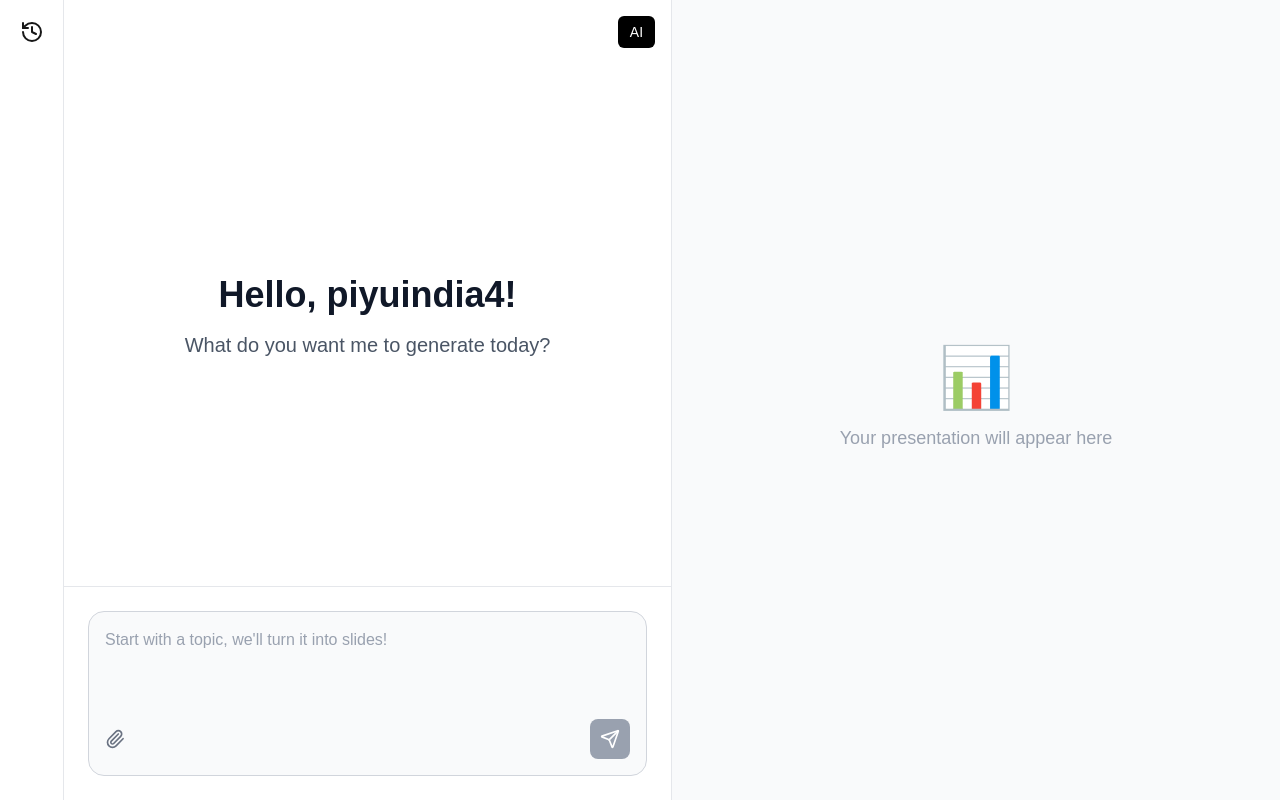
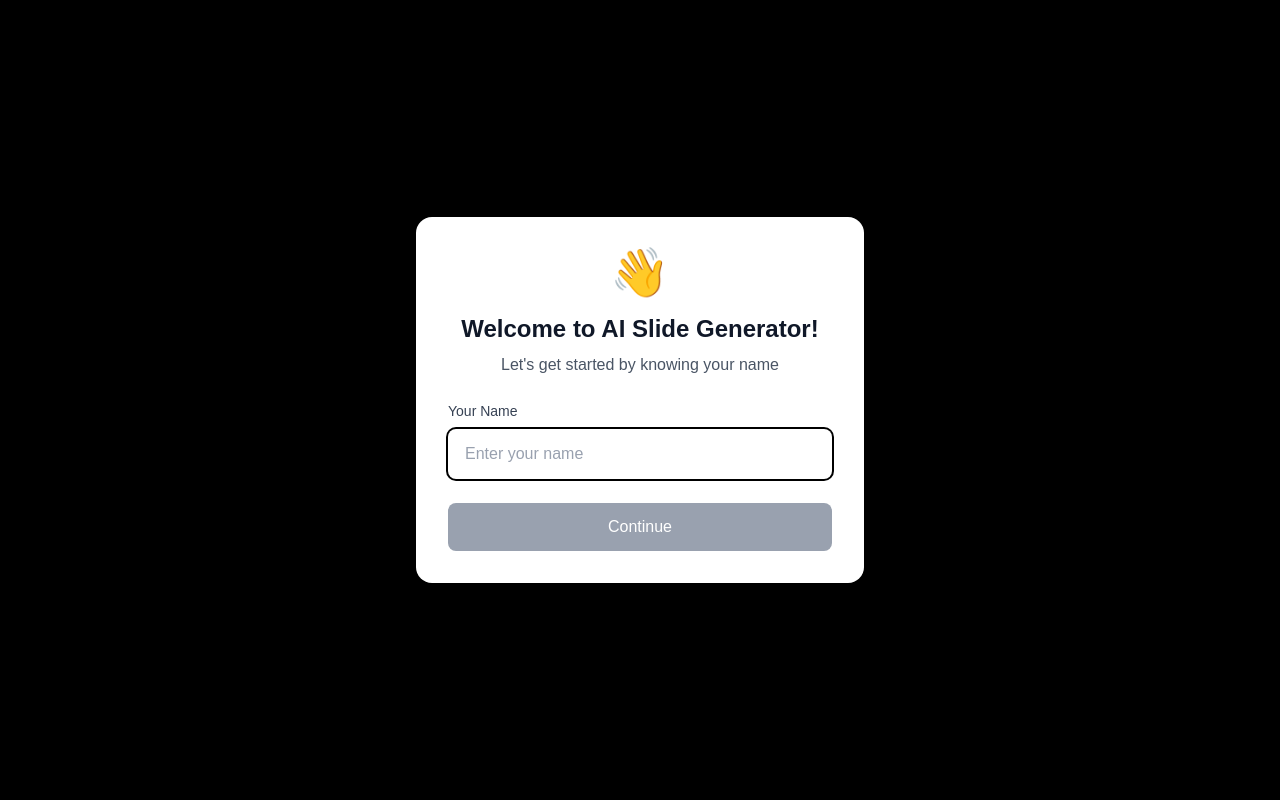
Before and after one commit to md-anas-sabah/chat-to-pptx, a Next.js app: page / in a window 1280 px wide. Built offline with nearby package versions, Linux system fonts and the light colour scheme.

Commit message:
feat: added history

```diff
--- a/src/app/page.tsx
+++ b/src/app/page.tsx
@@ -1,14 +1,22 @@
 /* eslint-disable @typescript-eslint/no-unused-vars */
 /* eslint-disable @typescript-eslint/no-explicit-any */
-'use client';
+"use client";
 
-import { useState, useEffect } from 'react';
-import { Send, Paperclip, CheckCircle, History, Download, Menu, X } from 'lucide-react';
+import { useState, useEffect, useCallback } from "react";
+import {
+  Send,
+  Paperclip,
+  CheckCircle,
+  History,
+  Download,
+  Menu,
+  X,
+} from "lucide-react";
 
 interface Message {
-  role: 'user' | 'assistant';
+  role: "user" | "assistant";
   content: string;
-  type?: 'thinking' | 'action' | 'normal';
+  type?: "thinking" | "action" | "normal";
   actionDetails?: string;
 }
 
@@ -30,53 +38,84 @@ interface ChatHistory {
 
 export default function Home() {
   const [messages, setMessages] = useState<Message[]>([]);
-  const [input, setInput] = useState('');
+  const [input, setInput] = useState("");
   const [isLoading, setIsLoading] = useState(false);
   const [slides, setSlides] = useState<Slide[]>([]);
-  const [username] = useState('piyuindia4');
+  const [username, setUsername] = useState("");
+  const [showNameModal, setShowNameModal] = useState(false);
+  const [nameInput, setNameInput] = useState("");
   const [progress, setProgress] = useState(0);
-  const [progressMessage, setProgressMessage] = useState('');
+  const [progressMessage, setProgressMessage] = useState("");
   const [chatHistory, setChatHistory] = useState<ChatHistory[]>([]);
   const [showHistory, setShowHistory] = useState(false);
   const [currentChatId, setCurrentChatId] = useState<string | null>(null);
 
-  // Load chat history from localStorage on mount
   useEffect(() => {
-    const savedHistory = localStorage.getItem('chatHistory');
+    const savedUsername = localStorage.getItem("username");
+    if (savedUsername) {
+      setUsername(savedUsername);
+    } else {
+      setShowNameModal(true);
+    }
+
+    const savedHistory = localStorage.getItem("chatHistory");
     if (savedHistory) {
       const parsed = JSON.parse(savedHistory);
-      setChatHistory(parsed.map((h: any) => ({
+      setChatHistory(
+        parsed.map((h: any) => ({
           ...h,
-        timestamp: new Date(h.timestamp)
-      })));
+          timestamp: new Date(h.timestamp),
+        }))
+      );
     }
   }, []);
 
-  // Save chat to history
-  const saveToHistory = () => {
+  const handleNameSubmit = (e: React.FormEvent) => {
+    e.preventDefault();
+    if (nameInput.trim()) {
+      const name = nameInput.trim();
+      setUsername(name);
+      localStorage.setItem("username", name);
+      setShowNameModal(false);
+      setNameInput("");
+    }
+  };
+
+  const saveToHistory = useCallback(() => {
     if (messages.length === 0) return;
 
     const chatId = currentChatId || Date.now().toString();
-    const userMessage = messages.find(m => m.role === 'user');
-    const title = userMessage?.content.slice(0, 50) || 'Untitled';
+    const userMessage = messages.find((m) => m.role === "user");
+    const title = userMessage?.content.slice(0, 50) || "Untitled";
 
     const newChat: ChatHistory = {
       id: chatId,
       timestamp: new Date(),
       title,
       messages,
-      slides
+      slides,
     };
 
-    const updatedHistory = chatHistory.filter(h => h.id !== chatId);
+    const updatedHistory = chatHistory.filter((h) => h.id !== chatId);
     updatedHistory.unshift(newChat);
 
-    setChatHistory(updatedHistory);
+    const limitedHistory = updatedHistory.slice(0, 5);
+
+    setChatHistory(limitedHistory);
     setCurrentChatId(chatId);
-    localStorage.setItem('chatHistory', JSON.stringify(updatedHistory));
-  };
+    localStorage.setItem("chatHistory", JSON.stringify(limitedHistory));
+  }, [messages, slides, chatHistory, currentChatId]);
 
-  // Load a chat from history
+  // Auto-save to history when slides are generated
+  useEffect(() => {
+    if (slides.length > 0 && messages.length > 0) {
+      const timer = setTimeout(() => {
+        saveToHistory();
+      }, 1000);
+      return () => clearTimeout(timer);
+    }
+  }, [slides, messages, saveToHistory]);
+
   const loadChat = (chat: ChatHistory) => {
     setMessages(chat.messages);
     setSlides(chat.slides);
@@ -84,7 +123,6 @@ export default function Home() {
     setShowHistory(false);
   };
 
-  // Start new chat
   const startNewChat = () => {
     setMessages([]);
     setSlides([]);
@@ -97,21 +135,20 @@ export default function Home() {
     if (!input.trim() || isLoading) return;
 
     const userMessage = input.trim();
-    setInput('');
+    setInput("");
     setIsLoading(true);
     setProgress(0);
-    setProgressMessage('Initializing AI...');
+    setProgressMessage("Initializing AI...");
 
-    setMessages(prev => [...prev, { role: 'user', content: userMessage }]);
+    setMessages((prev) => [...prev, { role: "user", content: userMessage }]);
 
     try {
-      // Simulate streaming progress
       const progressSteps = [
-        { progress: 20, message: 'Analyzing your request...' },
-        { progress: 40, message: 'Researching content...' },
-        { progress: 60, message: 'Generating slides structure...' },
-        { progress: 80, message: 'Creating presentation...' },
-        { progress: 95, message: 'Finalizing...' },
+        { progress: 20, message: "Analyzing your request..." },
+        { progress: 40, message: "Researching content..." },
+        { progress: 60, message: "Generating slides structure..." },
+        { progress: 80, message: "Creating presentation..." },
+        { progress: 95, message: "Finalizing..." },
       ];
 
       let currentStep = 0;
@@ -123,164 +160,182 @@ export default function Home() {
         }
       }, 800);
 
-      const response = await fetch('/api/generate', {
-        method: 'POST',
-        headers: { 'Content-Type': 'application/json' },
+      const response = await fetch("/api/generate", {
+        method: "POST",
+        headers: { "Content-Type": "application/json" },
         body: JSON.stringify({ prompt: userMessage, slides }),
       });
 
       clearInterval(progressInterval);
       setProgress(100);
-      setProgressMessage('Complete!');
+      setProgressMessage("Complete!");
 
       const data = await response.json();
 
       if (data.error) {
-        setMessages(prev => [...prev, {
-          role: 'assistant',
-          content: `Error: ${data.error}`
-        }]);
+        setMessages((prev) => [
+          ...prev,
+          {
+            role: "assistant",
+            content: `Error: ${data.error}`,
+          },
+        ]);
       } else {
         if (data.thoughts) {
-          setMessages(prev => [...prev, ...data.thoughts]);
+          setMessages((prev) => [...prev, ...data.thoughts]);
         }
 
         if (data.slides) {
           setSlides(data.slides);
         }
 
-        // Save to history after successful generation
-        setTimeout(saveToHistory, 500);
+        // History will be auto-saved by useEffect
       }
     } catch (error: any) {
-      setMessages(prev => [...prev, {
-        role: 'assistant',
-        content: 'An error occurred while processing your request.'
-      }]);
+      setMessages((prev) => [
+        ...prev,
+        {
+          role: "assistant",
+          content: "An error occurred while processing your request.",
+        },
+      ]);
     } finally {
       setIsLoading(false);
       setProgress(0);
-      setProgressMessage('');
+      setProgressMessage("");
     }
   };
 
   const downloadPPT = async () => {
     try {
-      const response = await fetch('/api/download', {
-        method: 'POST',
-        headers: { 'Content-Type': 'application/json' },
-        body: JSON.stringify({ slides, format: 'pptx' }),
+      const response = await fetch("/api/download", {
+        method: "POST",
+        headers: { "Content-Type": "application/json" },
+        body: JSON.stringify({ slides, format: "pptx" }),
       });
 
       const blob = await response.blob();
       const url = window.URL.createObjectURL(blob);
-      const a = document.createElement('a');
+      const a = document.createElement("a");
       a.href = url;
-      a.download = 'presentation.pptx';
+      a.download = "presentation.pptx";
       document.body.appendChild(a);
       a.click();
       window.URL.revokeObjectURL(url);
       document.body.removeChild(a);
     } catch (error) {
-      console.error('Error downloading PPT:', error);
+      console.error("Error downloading PPT:", error);
     }
   };
 
   const downloadPDF = async () => {
     try {
-      const response = await fetch('/api/download', {
-        method: 'POST',
-        headers: { 'Content-Type': 'application/json' },
-        body: JSON.stringify({ slides, format: 'pdf' }),
+      const response = await fetch("/api/download", {
+        method: "POST",
+        headers: { "Content-Type": "application/json" },
+        body: JSON.stringify({ slides, format: "pdf" }),
       });
 
       const blob = await response.blob();
       const url = window.URL.createObjectURL(blob);
-      const a = document.createElement('a');
+      const a = document.createElement("a");
       a.href = url;
-      a.download = 'presentation.pdf';
+      a.download = "presentation.pdf";
       document.body.appendChild(a);
       a.click();
       window.URL.revokeObjectURL(url);
       document.body.removeChild(a);
     } catch (error) {
-      console.error('Error downloading PDF:', error);
+      console.error("Error downloading PDF:", error);
     }
   };
 
   return (
     <div className="flex h-screen bg-gray-50">
-      {/* History Sidebar */}
       <div
         className={`absolute lg:relative z-20 h-full bg-white border-r border-gray-200 transition-transform duration-300 ${
-          showHistory ? 'translate-x-0' : '-translate-x-full lg:translate-x-0'
-        } ${showHistory ? 'w-80' : 'w-0 lg:w-16'}`}
+          showHistory ? "translate-x-0" : "-translate-x-full lg:translate-x-0"
+        } ${showHistory ? "w-80" : "w-0 lg:w-16"}`}
       >
         {showHistory ? (
           <div className="flex flex-col h-full">
-            <div className="flex items-center justify-between p-4 border-b border-gray-200">
-              <h2 className="font-semibold text-lg">Chat History</h2>
+            <div className="flex flex-col p-4 border-b border-gray-200">
+              <div className="flex items-center justify-between mb-1">
+                <h2 className="font-semibold text-lg text-black">
+                  Chat History
+                </h2>
                 <button
                   onClick={() => setShowHistory(false)}
-                className="lg:hidden p-1 hover:bg-gray-100 rounded"
+                  className="cursor-pointer lg:hidden p-1 hover:bg-gray-100 rounded"
                 >
                   <X className="w-5 h-5" />
                 </button>
               </div>
+            </div>
             <div className="flex-1 overflow-y-auto p-2">
               <button
                 onClick={startNewChat}
-                className="w-full mb-2 px-4 py-3 bg-black text-white rounded-lg hover:bg-gray-800 transition-colors text-sm font-medium"
+                className="cursor-pointer w-full mb-3 px-4 py-3 bg-black text-white rounded-lg hover:bg-gray-800 transition-colors text-sm font-medium"
               >
                 + New Chat
               </button>
-              {chatHistory.map((chat) => (
+              {chatHistory.length > 0 ? (
+                chatHistory.map((chat) => (
                   <button
                     key={chat.id}
                     onClick={() => loadChat(chat)}
-                  className={`w-full text-left p-3 mb-2 rounded-lg hover:bg-gray-50 transition-colors border ${
-                    currentChatId === chat.id ? 'border-black bg-gray-50' : 'border-gray-200'
+                    className={`cursor-pointer w-full text-left p-3 mb-2 rounded-lg hover:bg-gray-50 transition-colors border ${
+                      currentChatId === chat.id
+                        ? "border-black bg-gray-50"
+                        : "border-gray-200"
                     }`}
                   >
-                  <div className="font-medium text-sm mb-1 truncate">{chat.title}</div>
-                  <div className="text-xs text-gray-500">
-                    {chat.timestamp.toLocaleDateString()} • {chat.slides.length} slides
+                    <div className="font-medium text-sm mb-1 truncate text-black">
+                      {chat.title}
+                    </div>
+                    <div className="text-xs text-gray-600">
+                      {chat.timestamp.toLocaleDateString()} •{" "}
+                      {chat.slides.length} slides
                     </div>
                   </button>
-              ))}
+                ))
+              ) : (
+                <div className="text-center py-8 text-gray-400">
+                  <History className="w-12 h-12 mx-auto mb-2 opacity-30" />
+                  <p className="text-sm">No chat history yet</p>
+                  <p className="text-xs mt-1">
+                    Start a conversation to see it here
+                  </p>
+                </div>
+              )}
             </div>
           </div>
         ) : (
-          <div className="hidden lg:flex flex-col items-center p-2 space-y-4">
+          <div className="hidden  lg:flex flex-col items-center p-2 space-y-4">
             <button
               onClick={() => setShowHistory(true)}
-              className="p-3 hover:bg-gray-100 rounded-lg transition-colors"
+              className="p-3 text-black hover:bg-gray-100 rounded-lg transition-colors"
               title="Chat History"
             >
-              <History className="w-6 h-6" />
+              <History className="w-6 h-6 cursor-pointer text-black" />
             </button>
           </div>
         )}
       </div>
-
-      {/* Mobile History Toggle */}
       <button
         onClick={() => setShowHistory(true)}
         className="lg:hidden fixed top-4 left-4 z-10 p-2 bg-white rounded-lg shadow-md border border-gray-200"
       >
-        <Menu className="w-6 h-6" />
+        <Menu className="w-6 h-6 cursor-pointer" />
       </button>
 
-      {/* Left Sidebar - Chat */}
       <div className="w-full lg:w-1/2 flex flex-col bg-white border-r border-gray-200">
-        {/* AI Badge */}
         <div className="flex justify-end p-4">
           <div className="bg-black text-white px-3 py-1.5 rounded-md text-sm font-medium">
             AI
           </div>
         </div>
 
-        {/* Messages Container */}
         <div className="flex-1 overflow-y-auto px-6 pb-4">
           {messages.length === 0 && (
             <div className="flex flex-col items-center justify-center h-full text-center px-8">
@@ -295,7 +350,7 @@ export default function Home() {
 
           {messages.map((message, index) => (
             <div key={index} className="mb-6">
-              {message.role === 'assistant' && message.type === 'thinking' && (
+              {message.role === "assistant" && message.type === "thinking" && (
                 <div className="bg-white border border-gray-200 rounded-lg p-4 mb-4">
                   <div className="text-purple-600 font-semibold mb-2">
                     Thinking...
@@ -311,7 +366,7 @@ export default function Home() {
                 </div>
               )}
 
-              {message.role === 'assistant' && message.type === 'action' && (
+              {message.role === "assistant" && message.type === "action" && (
                 <div className="mb-4">
                   <div className="text-gray-900 mb-3">{message.content}</div>
                   {message.actionDetails && (
@@ -319,10 +374,10 @@ export default function Home() {
                       <div className="text-gray-500 mt-1">🔍</div>
                       <div className="flex-1">
                         <div className="font-medium text-gray-900 text-sm mb-1">
-                          {message.actionDetails.split('\n')[0]}
+                          {message.actionDetails.split("\n")[0]}
                         </div>
                         <div className="text-xs text-gray-500">
-                          {message.actionDetails.split('\n')[1]}
+                          {message.actionDetails.split("\n")[1]}
                         </div>
                       </div>
                     </div>
@@ -330,7 +385,7 @@ export default function Home() {
                 </div>
               )}
 
-              {message.role === 'assistant' && !message.type && (
+              {message.role === "assistant" && !message.type && (
                 <div className="text-gray-700">{message.content}</div>
               )}
             </div>
@@ -341,7 +396,7 @@ export default function Home() {
               <div className="flex items-center gap-2 text-gray-500">
                 <div className="animate-pulse">Generating...</div>
               </div>
-              {/* Progress Bar */}
+
               <div className="bg-gray-100 rounded-full h-2 overflow-hidden">
                 <div
                   className="bg-black h-full transition-all duration-500 ease-out"
@@ -353,7 +408,6 @@ export default function Home() {
           )}
         </div>
 
-        {/* Input Area */}
         <div className="p-6 border-t border-gray-200">
           <form onSubmit={handleSubmit}>
             <div className="bg-gray-50 border border-gray-300 rounded-2xl p-4 focus-within:border-gray-400 transition-colors">
@@ -364,7 +418,7 @@ export default function Home() {
                 className="w-full bg-transparent resize-none outline-none text-gray-900 placeholder-gray-400 text-base"
                 rows={3}
                 onKeyDown={(e) => {
-                  if (e.key === 'Enter' && !e.shiftKey) {
+                  if (e.key === "Enter" && !e.shiftKey) {
                     e.preventDefault();
                     handleSubmit(e);
                   }
@@ -390,15 +444,15 @@ export default function Home() {
         </div>
       </div>
 
-      {/* Right Panel - Presentation Preview */}
       <div className="hidden lg:flex w-1/2 flex-col bg-gray-50">
         {slides.length > 0 ? (
           <>
-            {/* Header */}
             <div className="flex items-center justify-between p-6 bg-white border-b border-gray-200">
               <div className="flex items-center gap-2 text-green-600">
                 <CheckCircle className="w-5 h-5" />
-                <span className="font-medium">{slides.length} slides generated</span>
+                <span className="font-medium">
+                  {slides.length} slides generated
+                </span>
               </div>
               <div className="flex items-center gap-2">
                 <button
@@ -420,7 +474,6 @@ export default function Home() {
               </div>
             </div>
 
-            {/* Slides Preview */}
             <div className="flex-1 overflow-y-auto p-6">
               <div className="space-y-6">
                 {slides.map((slide, index) => (
@@ -431,7 +484,7 @@ export default function Home() {
                     <div
                       className="w-full aspect-video flex flex-col items-center justify-center p-8 text-white relative"
                       style={{
-                        backgroundColor: slide.backgroundColor || '#6B7B7F',
+                        backgroundColor: slide.backgroundColor || "#6B7B7F",
                       }}
                     >
                       {slide.image && (
@@ -439,7 +492,9 @@ export default function Home() {
                           <div className="w-48 h-48 bg-gray-800 rounded-lg" />
                         </div>
                       )}
-                      <div className={slide.image ? 'ml-auto mr-8' : 'text-center'}>
+                      <div
+                        className={slide.image ? "ml-auto mr-8" : "text-center"}
+                      >
                         <h2 className="text-4xl font-bold mb-4">
                           {slide.title}
                         </h2>
@@ -458,7 +513,6 @@ export default function Home() {
               </div>
             </div>
 
-            {/* Download Buttons */}
             <div className="p-6 bg-white border-t border-gray-200 space-y-2">
               <button
                 onClick={downloadPPT}
@@ -483,6 +537,51 @@ export default function Home() {
           </div>
         )}
       </div>
+
+      {showNameModal && (
+        <div className="fixed inset-0 bg-black bg-opacity-50 flex items-center justify-center z-50 p-4">
+          <div className="bg-white rounded-2xl shadow-2xl max-w-md w-full p-8 animate-in fade-in zoom-in duration-200">
+            <div className="text-center mb-6">
+              <div className="text-5xl mb-4">👋</div>
+              <h2 className="text-2xl font-bold text-gray-900 mb-2">
+                Welcome to AI Slide Generator!
+              </h2>
+              <p className="text-gray-600">
+                Let&apos;s get started by knowing your name
+              </p>
+            </div>
+
+            <form onSubmit={handleNameSubmit}>
+              <div className="mb-6">
+                <label
+                  htmlFor="name"
+                  className="block text-sm font-medium text-gray-700 mb-2"
+                >
+                  Your Name
+                </label>
+                <input
+                  id="name"
+                  type="text"
+                  value={nameInput}
+                  onChange={(e) => setNameInput(e.target.value)}
+                  placeholder="Enter your name"
+                  autoFocus
+                  className="w-full px-4 py-3 border border-gray-300 rounded-lg focus:ring-2 focus:ring-black focus:border-transparent outline-none transition-all text-gray-900 placeholder-gray-400"
+                  required
+                />
+              </div>
+
+              <button
+                type="submit"
+                disabled={!nameInput.trim()}
+                className="w-full bg-black hover:bg-gray-800 disabled:bg-gray-400 disabled:cursor-not-allowed text-white font-medium py-3 rounded-lg transition-colors"
+              >
+                Continue
+              </button>
+            </form>
+          </div>
+        </div>
+      )}
     </div>
   );
 }
```
Lines whose indentation alone changed are shown as unchanged.
